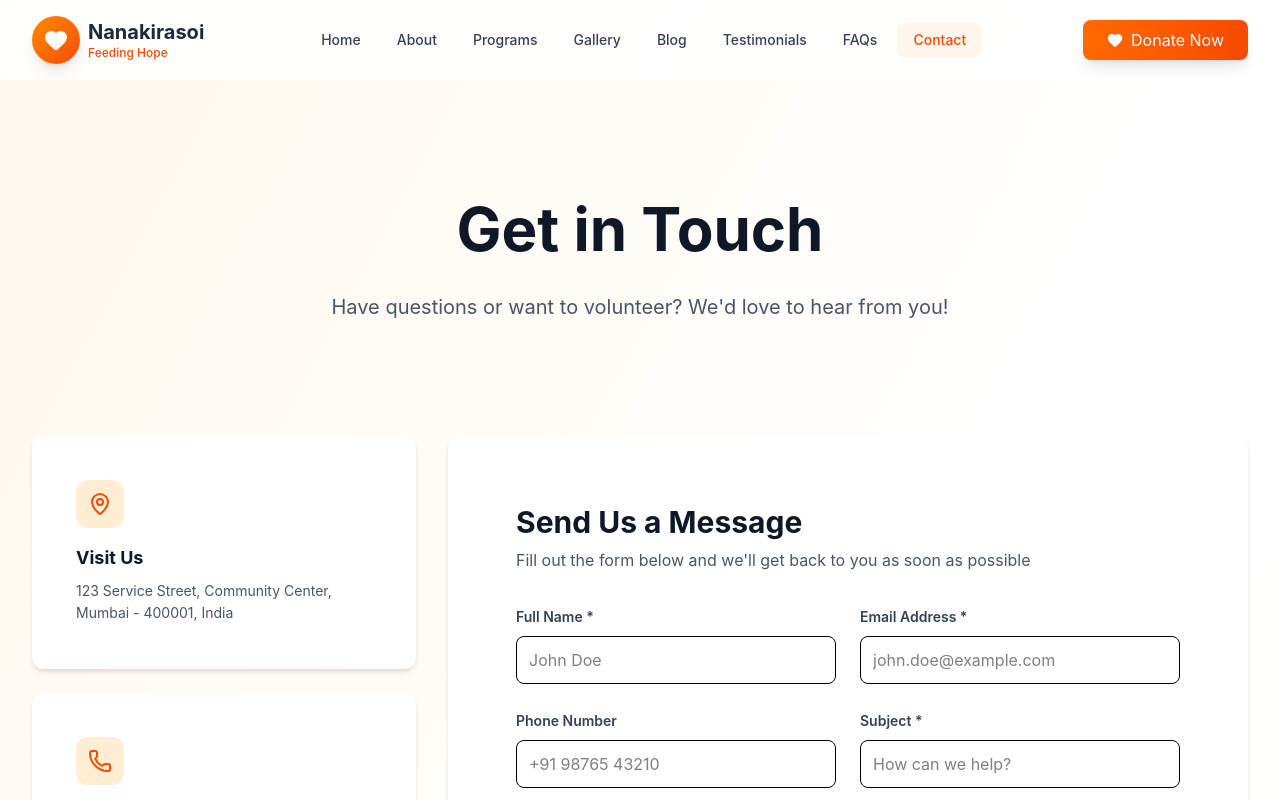
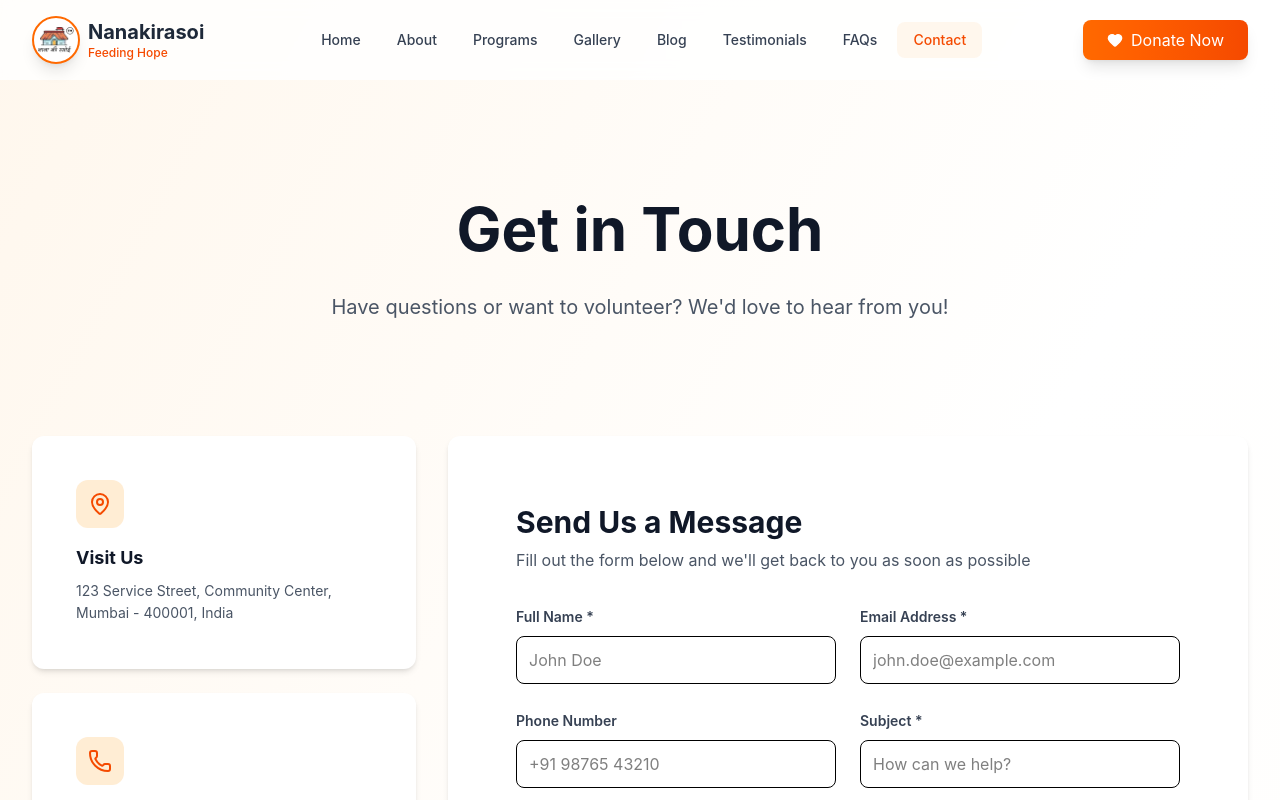
Before and after one commit to Rishavjain007/nanakirasoi, a React (Vite) app in the folder frontend/: page /contact in a window 1280 px wide. Shown: the top 800 px of the page. Built offline with nearby package versions, Linux system fonts and the light colour scheme.

Commit message:
add logo

```diff
--- a/frontend/src/components/Header.jsx
+++ b/frontend/src/components/Header.jsx
@@ -1,7 +1,8 @@
-import React, { useState, useEffect } from 'react';
-import { Link, useLocation } from 'react-router-dom';
-import { Menu, X, Heart } from 'lucide-react';
-import { Button } from './ui/button';
+import React, { useState, useEffect } from "react";
+import { Link, useLocation } from "react-router-dom";
+import { Menu, X, Heart } from "lucide-react";
+import { Button } from "./ui/button";
+import logo from "../assets/image/logo.webp";
 
 const Header = () => {
   const [isMenuOpen, setIsMenuOpen] = useState(false);
@@ -12,19 +13,19 @@ const Header = () => {
     const handleScroll = () => {
       setIsScrolled(window.scrollY > 20);
     };
-    window.addEventListener('scroll', handleScroll);
-    return () => window.removeEventListener('scroll', handleScroll);
+    window.addEventListener("scroll", handleScroll);
+    return () => window.removeEventListener("scroll", handleScroll);
   }, []);
 
   const navLinks = [
-    { name: 'Home', path: '/' },
-    { name: 'About', path: '/about' },
-    { name: 'Programs', path: '/programs' },
-    { name: 'Gallery', path: '/gallery' },
-    { name: 'Blog', path: '/blog' },
-    { name: 'Testimonials', path: '/testimonials' },
-    { name: 'FAQs', path: '/faqs' },
-    { name: 'Contact', path: '/contact' },
+    { name: "Home", path: "/" },
+    { name: "About", path: "/about" },
+    { name: "Programs", path: "/programs" },
+    { name: "Gallery", path: "/gallery" },
+    { name: "Blog", path: "/blog" },
+    { name: "Testimonials", path: "/testimonials" },
+    { name: "FAQs", path: "/faqs" },
+    { name: "Contact", path: "/contact" },
   ];
 
   const isActive = (path) => location.pathname === path;
@@ -33,8 +34,8 @@ const Header = () => {
     <header
       className={`fixed top-0 left-0 right-0 z-50 transition-all duration-300 ${
         isScrolled
-          ? 'bg-white/95 backdrop-blur-md shadow-lg'
-          : 'bg-white/80 backdrop-blur-sm'
+          ? "bg-white/95 backdrop-blur-md shadow-lg"
+          : "bg-white/80 backdrop-blur-sm"
       }`}
     >
       <div className="container mx-auto px-4 sm:px-6 lg:px-8">
@@ -44,8 +45,12 @@ const Header = () => {
             to="/"
             className="flex items-center space-x-2 group transition-transform duration-300 hover:scale-105"
           >
-            <div className="w-12 h-12 bg-gradient-to-br from-orange-400 to-orange-600 rounded-full flex items-center justify-center shadow-lg group-hover:shadow-xl transition-shadow duration-300">
-              <Heart className="w-6 h-6 text-white" fill="currentColor" />
+            <div className="w-12 h-12 rounded-full overflow-hidden bg-white flex items-center justify-center border-2 border-orange-500 shadow-lg">
+              <img
+                src={logo}
+                alt="Nanakirasoi Logo"
+                className="w-full h-full object-contain p-1"
+              />
             </div>
             <div className="flex flex-col">
               <span className="text-xl font-bold text-gray-800 leading-tight">
@@ -65,8 +70,8 @@ const Header = () => {
                 to={link.path}
                 className={`px-4 py-2 rounded-lg text-sm font-medium transition-all duration-200 ${
                   isActive(link.path)
-                    ? 'text-orange-600 bg-orange-50'
-                    : 'text-gray-700 hover:text-orange-600 hover:bg-orange-50'
+                    ? "text-orange-600 bg-orange-50"
+                    : "text-gray-700 hover:text-orange-600 hover:bg-orange-50"
                 }`}
               >
                 {link.name}
@@ -109,8 +114,8 @@ const Header = () => {
                   onClick={() => setIsMenuOpen(false)}
                   className={`px-4 py-3 rounded-lg text-sm font-medium transition-all duration-200 ${
                     isActive(link.path)
-                      ? 'text-orange-600 bg-orange-50'
-                      : 'text-gray-700 hover:text-orange-600 hover:bg-orange-50'
+                      ? "text-orange-600 bg-orange-50"
+                      : "text-gray-700 hover:text-orange-600 hover:bg-orange-50"
                   }`}
                 >
                   {link.name}
```
